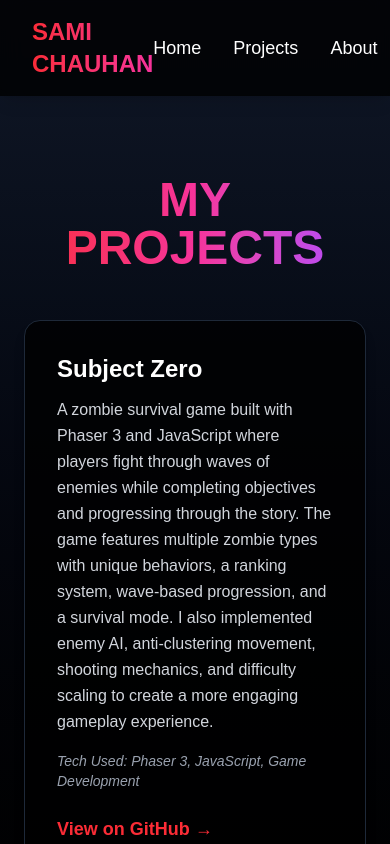
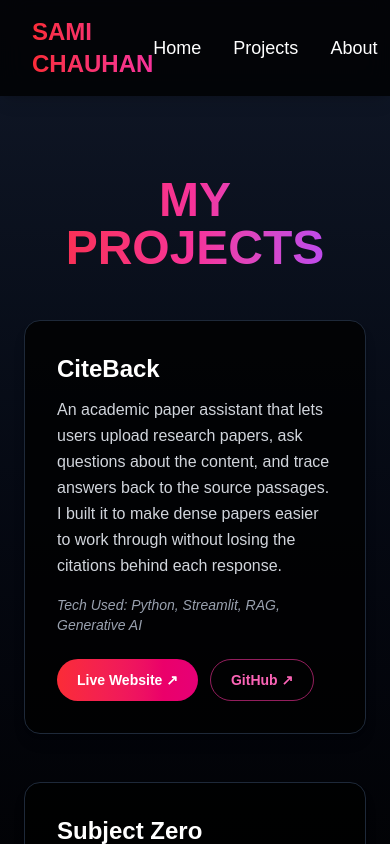
Before and after one commit to scKamui/portfolio, a Next.js app: page /projects in a window 390 px wide. Shown: the top 844 px of the page. Built offline with nearby package versions, Linux system fonts and the light colour scheme.

Commit message:
Add CiteBack to portfolio projects

```diff
--- a/pages/projects.js
+++ b/pages/projects.js
@@ -3,43 +3,50 @@ import Navbar from "@/components/Navbar";
 import { motion } from "framer-motion";
 import Footer from "@/components/footer";
 
-
 export default function Projects() {
   const projects = [
+    {
+      title: "CiteBack",
+      description:
+        "An academic paper assistant that lets users upload research papers, ask questions about the content, and trace answers back to the source passages. I built it to make dense papers easier to work through without losing the citations behind each response.",
+      tech: "Python, Streamlit, RAG, Generative AI",
+      liveUrl: "https://citeback.streamlit.app",
+      githubUrl: "https://github.com/scKamui/academic-paper-assistant",
+    },
     {
       title: "Subject Zero",
       description:
         "A zombie survival game built with Phaser 3 and JavaScript where players fight through waves of enemies while completing objectives and progressing through the story. The game features multiple zombie types with unique behaviors, a ranking system, wave-based progression, and a survival mode. I also implemented enemy AI, anti-clustering movement, shooting mechanics, and difficulty scaling to create a more engaging gameplay experience.",
       tech: "Phaser 3, JavaScript, Game Development",
-      link: "https://github.com/scKamui/subject-zero-game",
+      githubUrl: "https://github.com/scKamui/subject-zero-game",
     },
     {
       title: "OfferTrail",
       description:
         "A web app to track internship and job applications, featuring status filters, calendar view, and a modern UI dashboard.",
       tech: "PHP, MySQL, JavaScript, HTML, CSS",
-      link: "https://github.com/scKamui/OfferTrail",
+      githubUrl: "https://github.com/scKamui/OfferTrail",
     },
     {
       title: "FocusPal",
       description:
         "A distraction-free study timer based on the Pomodoro Technique, designed for focus and calm productivity.",
       tech: "Swift, Xcode",
-      link: "https://github.com/scKamui/FocusPal",
+      githubUrl: "https://github.com/scKamui/FocusPal",
     },
     {
       title: "SportsPro Support App",
       description:
         "A PHP and MySQL-based support system for managing customers, technicians, and product incidents.",
       tech: "PHP, MySQL, HTML, CSS",
-      link: "https://github.com/scKamui/SportsPro-Technical-Support-System",
+      githubUrl: "https://github.com/scKamui/SportsPro-Technical-Support-System",
     },
     {
       title: "Highway Escape",
       description:
         "An Android game where players dodge traffic and survive as long as possible, featuring collision detection, smooth movement, and real-time gameplay mechanics.",
       tech: "Java, Android Studio, Android SDK",
-    link: "https://github.com/scKamui/highway-escape-android",
+      githubUrl: "https://github.com/scKamui/highway-escape-android",
     },
   ];
 
@@ -60,7 +67,7 @@ export default function Projects() {
           {projects.map((project, index) => (
             <motion.div
               key={index}
-              className="bg-black/80 border border-gray-800 rounded-2xl p-8 shadow-lg hover:shadow-red-600/40 transition duration-300 flex flex-col justify-between text-left"
+              className="group bg-black/80 border border-gray-800 rounded-2xl p-8 shadow-lg hover:shadow-red-600/40 transition duration-300 flex flex-col justify-between text-left"
               initial={{ opacity: 0, y: 40 }}
               animate={{ opacity: 1, y: 0 }}
               transition={{ delay: index * 0.2, duration: 0.6 }}
@@ -73,13 +80,29 @@ export default function Projects() {
                   Tech Used: {project.tech}
                 </p>
               </div>
+              <div className="flex flex-wrap gap-3 opacity-100 translate-y-0 transition-all duration-300 md:opacity-0 md:translate-y-2 md:group-hover:opacity-100 md:group-hover:translate-y-0 md:group-focus-within:opacity-100 md:group-focus-within:translate-y-0">
+                {project.liveUrl && (
                   <a
-                href={project.link}
+                    href={project.liveUrl}
                     target="_blank"
-                className="text-red-500 hover:text-red-400 font-semibold text-lg"
+                    rel="noopener noreferrer"
+                    className="inline-flex items-center justify-center rounded-full bg-gradient-to-r from-red-500 to-pink-600 px-5 py-2.5 text-sm font-semibold text-white transition hover:scale-105 hover:opacity-90 focus:outline-none focus:ring-2 focus:ring-pink-400"
                   >
-                View on GitHub →
+                    Live Website ↗
                   </a>
+                )}
+
+                {project.githubUrl && (
+                  <a
+                    href={project.githubUrl}
+                    target="_blank"
+                    rel="noopener noreferrer"
+                    className="inline-flex items-center justify-center rounded-full border border-pink-500/60 px-5 py-2.5 text-sm font-semibold text-pink-400 transition hover:scale-105 hover:bg-pink-500/10 hover:text-pink-300 focus:outline-none focus:ring-2 focus:ring-pink-400"
+                  >
+                    GitHub ↗
+                  </a>
+                )}
+              </div>
             </motion.div>
           ))}
         </div>
```
Lines whose indentation alone changed are shown as unchanged.
